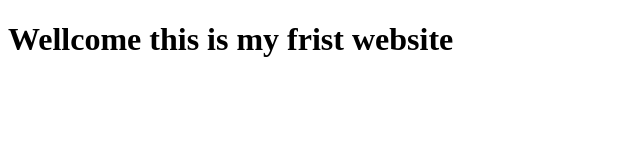
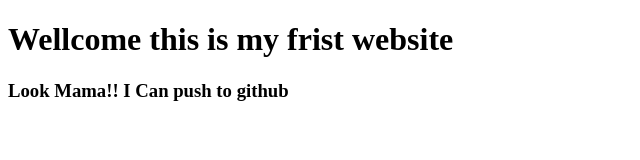
Before and after one commit to khorsed2001/my-first-website, a plain HTML site: page index.html in a window 1280 px wide. Shown: the whole page, without its empty margins (0-640 px from the left). Drawn offline with Linux system fonts and the light colour scheme.

Commit message:
learned github

```diff
--- a/index.html
+++ b/index.html
@@ -8,5 +8,8 @@
 </head>
 <body>
     <h1>Wellcome this is my frist website</h1>
+    <h3>Look Mama!! I Can push to github</h3>
+
+
 </body>
 </html>
```
